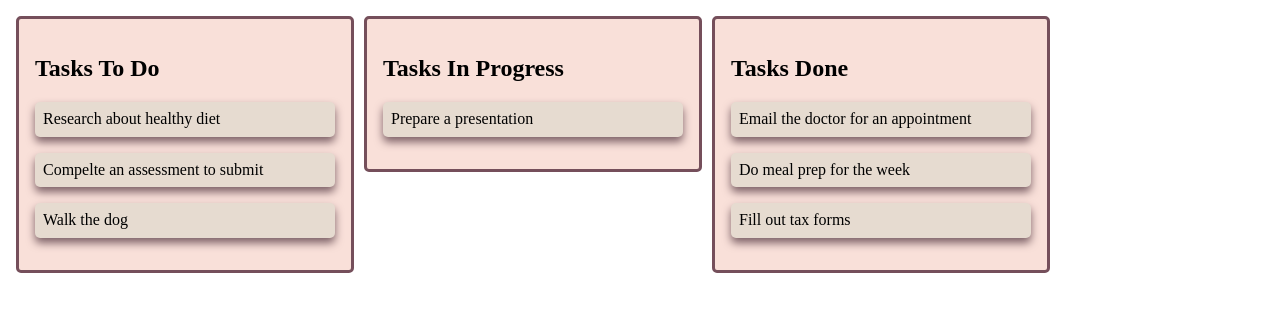
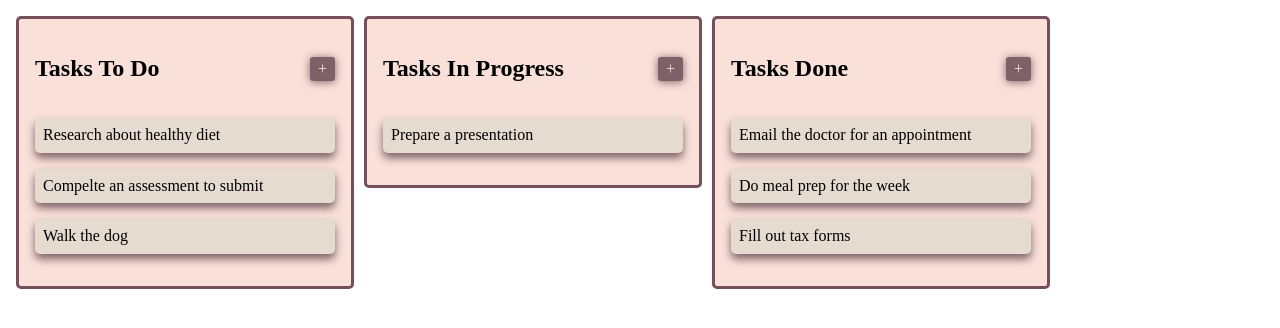
Before and after one commit to Sukhpreet-s/Tasks-Board, a React (Vite) app: page / in a window 1280 px wide. Shown: the top 328 px of the page. Built offline with nearby package versions, Linux system fonts and the light colour scheme; a web font is replaced by a local one.

Commit message:
"Initial commit"

```diff
--- a/data.ts
+++ b/data.ts
@@ -35,5 +35,9 @@ interface Task {
   title: string;
 }
 
+interface CreateTask {
+  title: string;
+}
+
 export default data;
-export type { TaskList, Task };
+export type { TaskList, Task, CreateTask };
--- a/src/App.css
+++ b/src/App.css
@@ -7,11 +7,36 @@
 }
 
 .tasklist {
-  border: 3px solid #754f5b;
+  border: 3px solid var(--dark-color-1);
   background: var(--light-color-1);
   border-radius: 5px;
   padding: 1em;
   width: 300px;
+}
+
+.header {
+  display: flex;
+  align-items: center;
+  justify-content: space-between;
+}
+
+.add-task-btn {
+  color: var(--light-color-1);
+  border: 2px solid var(--mid-color);
+  border-radius: 3px;
+  background-color: var(--mid-color);
+  box-shadow: var(--mid-color) 0px 1px 8px;
+  transition: box-shadow 0.1s, transform 0.1s;
+}
+
+.add-task-btn:active {
+  box-shadow: none;
+  transform: scale(0.98);
+}
+
+.add-task-btn:hover {
+  background-color: var(--dark-color-2);
+  border-color: var(--dark-color-2);
 }
 
 .task {
--- a/src/App.tsx
+++ b/src/App.tsx
@@ -11,7 +11,7 @@ import Droppable from "./DroppableV2";
 
 import { useState } from "react";
 
-import { TaskList, Task } from "#root/data";
+import { TaskList, Task, CreateTask } from "#root/data";
 import data from "#root/data";
 
 import "./App.css";
@@ -22,10 +22,19 @@ function App() {
     React.Dispatch<React.SetStateAction<TaskList[]>>
   ] = useState(data);
 
-  const handleDragEnd: OnDragEndResponder = ({
-    destination,
-    source,
-  }: DropResult) => {
+  function handleAddCardBtnClick(
+    event: React.MouseEvent<HTMLButtonElement, MouseEvent>
+  ): void {
+    const listIdx: string | undefined = event.currentTarget.dataset.listidx;
+
+    if (!listIdx) return;
+
+    // Open dialog box to add task.
+
+    console.log("adding new list - in progress");
+  }
+
+  function handleDragEnd({ destination, source }: DropResult): void {
     if (
       !destination ||
       (destination.droppableId === source.droppableId &&
@@ -55,12 +64,12 @@ function App() {
     newLists[moveToListIndex].tasks.splice(destination.index, 0, movingTask);
 
     setLists(newLists);
-  };
+  }
 
   return (
     <DragDropContext onDragEnd={handleDragEnd}>
       <div className="main">
-        {lists.map((list: TaskList) => (
+        {lists.map((list: TaskList, index: number) => (
           <Droppable droppableId={list.listId} key={list.listId}>
             {(provided: DroppableProvided) => (
               <div
@@ -68,7 +77,17 @@ function App() {
                 {...provided.droppableProps}
                 ref={provided.innerRef}
               >
-                <h2>{list.title}</h2>
+                <div className="header">
+                  <h2>{list.title}</h2>
+                  <button
+                    className="add-task-btn"
+                    type="button"
+                    data-listidx={index}
+                    onClick={handleAddCardBtnClick}
+                  >
+                    +
+                  </button>
+                </div>
                 {list.tasks.map((task: Task, index: number) => (
                   <Draggable
                     draggableId={task.taskId}
```
